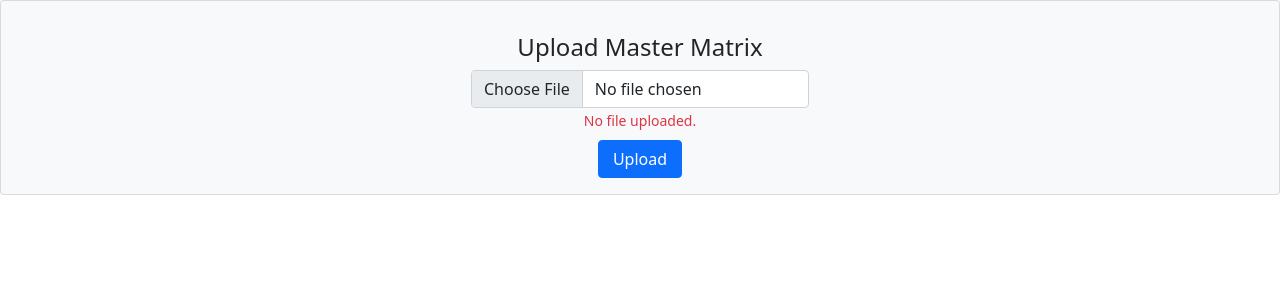
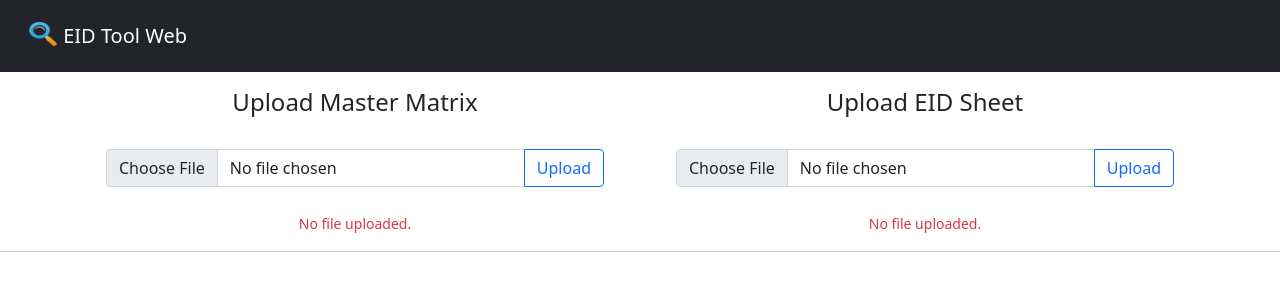
Before and after one commit to ganesh2257767/EID-Tool-Web, a FastAPI app: page / in a window 1280 px wide. Shown: the top 300 px of the page. Run offline with FastAPI, Linux system fonts and the light colour scheme.

Commit message:
Commit for office work

```diff
--- a/main.py
+++ b/main.py
@@ -8,6 +8,13 @@ app = FastAPI()
 app.mount("/static", StaticFiles(directory="static"), name="static")
 templates = Jinja2Templates(directory="templates/")
 
+master_file_uploaded = None
+master_file_name = None
+master_matrix_dataframe = None
+
+eid_file_uploaded = None
+eid_file_name = None
+eid_dataframe = None
 
 @app.get("/", response_class=HTMLResponse)
 def index(request: Request):
@@ -15,26 +22,40 @@ def index(request: Request):
 
 
 @app.post("/", response_class=HTMLResponse)
-async def index(request: Request, file: UploadFile | None = None, eid: str = Form(default=None), oid: str = Form(default=None), env: str = Form(default=None)):
+async def index(request: Request,
+                master_file: UploadFile | None = None,
+                eid_file: UploadFile | None = None,
+                eid: str = Form(default=None),
+                oid: str = Form(default=None),
+                env: str = Form(default=None)):
     form = await request.form()
-    print(form)
-    global file_uploaded
+    global master_file_uploaded, master_file_name
+
     if "master-submit" in form.keys():
-        file_name = file.filename
-        error = get_master_matrix(file)
+        master_file_name = master_file.filename
+        master_error = get_master_matrix(master_file)
         return templates.TemplateResponse("index.html", context={"request": request,
-                                                                "file_name": file_name,
-                                                                "error": error,
-                                                                "file_uploaded": file_uploaded})
+                                                                "master_file_name": master_file_name,
+                                                                "master_error": master_error,
+                                                                "master_file_uploaded": master_file_uploaded})
+    if "eid-sheet-submit" in form.keys():
+        eid_file_name = eid_file.filename
+        eid_error = get_eid_sheet(eid_file)
+        return templates.TemplateResponse("index.html", context={"request": request,
+                                                                "eid_file_name": eid_file_name,
+                                                                "eid_error": eid_error,
+                                                                "eid_file_uploaded": eid_file_uploaded})
+
     if "eid-submit" in form.keys():
         print(f"Search with eid: {eid}")
-        return templates.TemplateResponse("index.html", context={"request": request, "file_uploaded": file_uploaded})
+        final = from_eid(eid.upper())
+        return templates.TemplateResponse("index.html", context={"request": request, "master_file_uploaded": master_file_uploaded, "master_file_name": master_file_name, "final": final})
 
     if "oid-submit" in form.keys():
         print(f"Search with oid: {oid} and env: {env}")
-        return templates.TemplateResponse("index.html", context={"request": request, "file_uploaded": file_uploaded})
 
-file_uploaded = None
+        return templates.TemplateResponse("index.html", context={"request": request, "master_file_uploaded": master_file_uploaded, "master_file_name": master_file_name})
+
 
 def get_master_matrix(master_matrix_path):
     """
@@ -42,13 +63,12 @@ def get_master_matrix(master_matrix_path):
 
     Uploads the Master Matrix file supplied and creates a Pandas DataFrame, also throws exceptions if the file format is not excel (.xlsx)
     """
-    global file_uploaded
+    global master_file_uploaded, master_matrix_dataframe
 
     read_cols = ['Corp', 'CONCATENATE', 'RESI EID', 'Market', 'Altice One']
     try:
         master_matrix_dataframe = pd.read_excel(master_matrix_path.file, usecols=read_cols, converters={'Corp':str, 'CONCATENATE': str})
     except ImportError as e:
-        print(e)
         return e
     except FileNotFoundError:
         pass
@@ -61,5 +81,54 @@ def get_master_matrix(master_matrix_path):
             print(f"Column(s) {error_column_name} not found.")
             return f"Column(s) {error_column_name} not found."
     else:
-        file_uploaded = True
+        master_file_uploaded = True
         return None
+
+
+def get_eid_sheet(eid_path) -> None:
+    """
+    get_eid_sheet - Uploads the EID file supplied and creates a Pandas DataFrame.
+
+    Uploads the EID file supplied and creates a Pandas DataFrame, also throws exceptions if the file format is not excel (.xlsx)
+    """
+
+    global eid_file_uploaded, eid_dataframe
+
+    try:
+        eid_dataframe = pd.read_excel(eid_path.file, usecols=['ELIGIBILITY_ID', 'OFFER_ID'], converters={'ELIGIBILITY_ID': str, 'OFFER_ID': str})
+    except ImportError as e:
+        return e
+    except FileNotFoundError:
+        pass
+    except ValueError as e:
+        if "Excel file format cannot be determined, you must specify an engine manually" in e.args[0]:
+            return "Please upload an excel file only!"
+        elif "Usecols do not match columns, columns expected but not found" in e.args[0]:
+            error_column_name = str(e)[str(e).index("'"):].replace(']', '')
+            return f"Column(s) {error_column_name} not found."
+    else:
+        eid_file_uploaded = True
+        return None
+
+
+def from_eid(eid: str) -> None:
+    """
+    from_eid - Displays Corp and Ftax combination for provided EID value.
+
+    Displays the Corp and Ftax combination for a provided EID.
+
+    :param eid: EID to check the Corp-Ftax combination.
+    :type eid: str
+    """
+    corp_ftax = []
+    for i in master_matrix_dataframe.index:
+        if master_matrix_dataframe['RESI EID'][i] == eid:
+            a = f"""{master_matrix_dataframe['CONCATENATE'][i][:4]}-{master_matrix_dataframe['CONCATENATE'][i][4:]} - {master_matrix_dataframe['Market'][i].strip()}"""
+            corp_ftax.append(a)
+
+    if corp_ftax:
+        final = [corp_ftax[x:x+4] for x in range(0, len(corp_ftax)-1, 4)]
+        final_df = pd.DataFrame(final).to_html(classes=["table", "table-dark", "table-striped", "table-bordered"], index=False, justify="center", header=False).replace('<td>', '<td class="text-center">')
+    else:
+        final_df = '<small class="text-danger">Invalid EID, try again.</small>'
+    return final_df
--- a/templates/index.html
+++ b/templates/index.html
@@ -10,40 +10,70 @@
     <title>EID Tool Web</title>
 </head>
 
-<div class="card bg-light">
-    <article class="card-body mx-auto" style="max-width: 400px;">
+<body>
+    <nav class="navbar navbar-dark bg-dark px-3 py-3">
+        <div class="container-fluid">
+          <a class="navbar-brand" href="{{ url_for('index') }}">
+            <img src="{{ url_for('static', path='/main_icon.ico') }}" alt="" width="30" height="24" class="d-inline-block align-text-top">
+            EID Tool Web
+          </a>
+        </div>
+      </nav>
+    <div class="container">
+        <div class="row">
+            <div class="col">
                 <h4 class="card-title mt-3 text-center">Upload Master Matrix</h4>
                 <form method="POST" enctype="multipart/form-data">
-            <div class="form-group input-group">
-                <input name="file" class="form-control" placeholder="Master Matrix" type="file" required>
-            </div> <!-- form-group// -->
+                    <div class="input-group px-4 py-4">
+                        <input name="master_file" type="file" class="form-control" required>
+                        <button name="master-submit" class="btn btn-outline-primary" type="submit">Upload</button>
+                    </div>
                     <div class="form-group text-center">
-                {% if file_name %}
-                <small class="text-primary">{{ file_name }} uploaded.</small>
+                        {% if master_file_uploaded %}
+                        <small class="text-primary">{{ master_file_name }} uploaded.</small>
                         {% else %}
-                {% if error %}
-                <small class="text-danger">{{ error }}</small>
+                        {% if master_error %}
+                        <small class="text-danger">{{ master_error }}</small>
                         {% else %}
                         <small class="text-danger">No file uploaded.</small>
                         {% endif %}
                         {% endif %}
                     </div>
-            <div class="form-group pt-2 text-center">
-                <button type="submit" class="btn btn-primary btn-block col-lg-3" name="master-submit"> Upload </button>
-            </div> <!-- form-group// -->
                 </form>
-    </article>
             </div>
-{% if file_uploaded %}
-<div class="d-flex justify-content-center py-2">
+            <div class="col">
+                <h4 class="card-title mt-3 text-center">Upload EID Sheet</h4>
+                <form method="POST" enctype="multipart/form-data">
+                    <div class="input-group px-4 py-4">
+                        <input name="eid_file" type="file" class="form-control" required>
+                        <button name="eid-sheet-submit" class="btn btn-outline-primary" type="submit">Upload</button>
+                    </div>
+                    <div class="form-group text-center">
+                        {% if eid_file_uploaded %}
+                        <small class="text-primary">{{ eid_file_name }} uploaded.</small>
+                        {% else %}
+                        {% if eid_error %}
+                        <small class="text-danger">{{ eid_error }}</small>
+                        {% else %}
+                        <small class="text-danger">No file uploaded.</small>
+                        {% endif %}
+                        {% endif %}
+                    </div>
+                </form>
+            </div>
+        </div>
+    </div>
+    <hr>
+    {% if master_file_uploaded %}
+    <div class="d-flex justify-content-center px-4 py-4">
         <ul class="nav nav-tabs" id="myTab" role="tablist">
             <li class="nav-item" role="presentation">
-            <button class="nav-link active" id="eid-tab" data-bs-toggle="tab" data-bs-target="#eid-content-tab" type="button"
-                role="tab" aria-controls="home" aria-selected="true">Search with EID</button>
+                <button class="nav-link active" id="eid-tab" data-bs-toggle="tab" data-bs-target="#eid-content-tab"
+                    type="button" role="tab" aria-controls="home" aria-selected="true">Search with EID</button>
             </li>
             <li class="nav-item" role="presentation">
-            <button class="nav-link" id="oid-tab" data-bs-toggle="tab" data-bs-target="#oid-content-tab" type="button"
-                role="tab" aria-controls="profile" aria-selected="false">Search with OID</button>
+                <button class="nav-link" id="oid-tab" data-bs-toggle="tab" data-bs-target="#oid-content-tab"
+                    type="button" role="tab" aria-controls="profile" aria-selected="false">Search with Offer ID</button>
             </li>
         </ul>
     </div>
@@ -51,35 +81,44 @@
         <div class="tab-content" id="myTabContent">
             <div class="tab-pane fade show active" id="eid-content-tab" role="tabpanel" aria-labelledby="eid-tab">
                 <form method="POST">
-                <div class="form-group input-group px-3 py-3">
+                    <div class="form-group input-group px-4 pt-2 pb-4">
                         <input name="eid" class="form-control" placeholder="EID (ex. EAC31)" type="input" required>
                     </div> <!-- form-group// -->
                     <div class="form-group text-center">
-                    <button type="submit" class="btn btn-primary btn-block col-lg-6" name="eid-submit">Submit</button>
+                        <button type="submit" class="btn btn-primary btn-block col-lg-6"
+                            name="eid-submit">Submit</button>
                     </div> <!-- form-group// -->
                 </form>
             </div>
             <div class="tab-pane fade" id="oid-content-tab" role="tabpanel" aria-labelledby="oid-tab">
                 <form method="POST">
-                <div class="form-group input-group px-3 py-2">
-                    <input name="oid" class="form-control" placeholder="Offer ID (ex. 1630941)" type="input" required>
+                    <div class="form-group input-group px-4 py-2">
+                        <input name="oid" class="form-control" placeholder="Offer ID (ex. 1630941)" type="input"
+                            required>
                     </div> <!-- form-group// -->
-                <div class="form-group input-group px-3 py-2">
+                    <div class="form-group input-group px-3 py-3">
                         <select name="env" class="form-select" aria-label="Default select example" required>
-                        <option value="0">QA INT</option>
-                        <option value="1">QA1</option>
-                        <option value="2">QA2</option>
-                        <option value="3">QA3</option>
+                            <option value="QA INT">QA INT</option>
+                            <option value="QA1">QA1</option>
+                            <option value="QA2">QA2</option>
+                            <option value="QA3">QA3</option>
                         </select>
                     </div> <!-- form-group// -->
                     <div class="form-group text-center">
-                    <button type="submit" class="btn btn-primary btn-block col-lg-6" name="button-submit">Submit</button>
+                        <button type="submit" class="btn btn-primary btn-block col-lg-6"
+                            name="oid-submit">Submit</button>
                     </div> <!-- form-group// -->
                 </form>
             </div>
         </div>
     </div>
+    {% if final %}
+    <div class="d-flex justify-content-center px-5 py-2">
+        {{ final|safe }}
+    </div>
     {% endif %}
+    {% endif %}
+
 
     <script src="https://cdn.jsdelivr.net/npm/bootstrap@5.0.2/dist/js/bootstrap.bundle.min.js"
         integrity="sha384-MrcW6ZMFYlzcLA8Nl+NtUVF0sA7MsXsP1UyJoMp4YLEuNSfAP+JcXn/tWtIaxVXM"
```
Also changed, not shown: static/main_icon.ico (added), 1 other file. Lines whose indentation alone changed are shown as unchanged.
